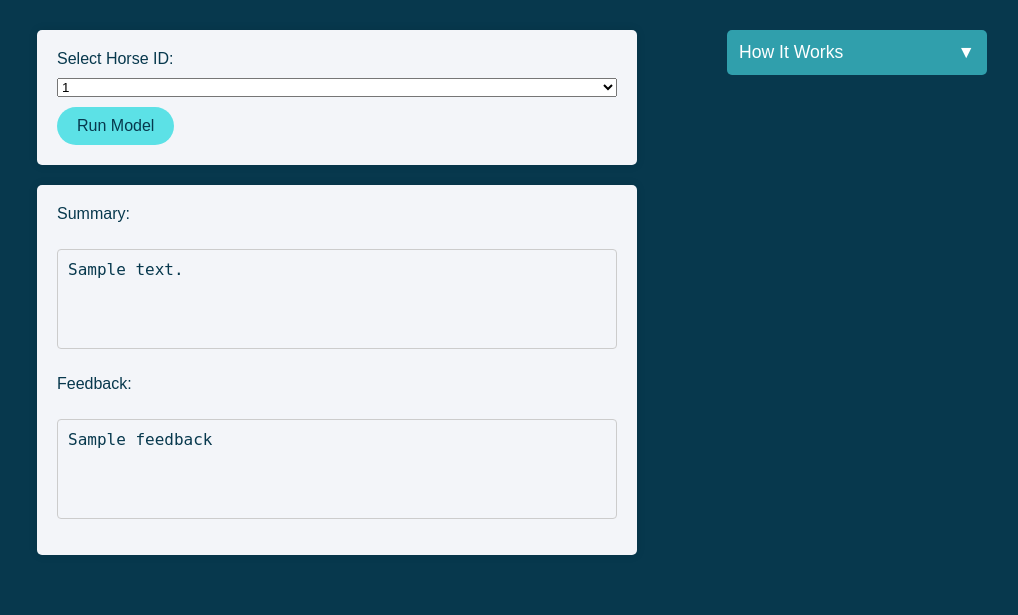
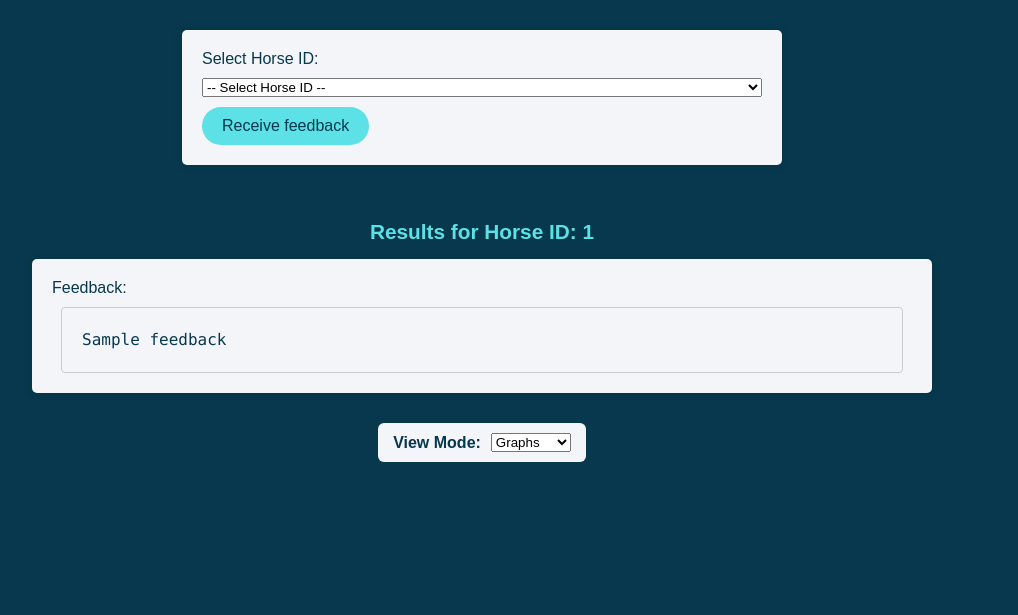
Before and after one commit to KristinaStrakova/Horse-Training-Feedback-Generator, a Flask app: template Equine_Integration_Rubies/web app/templates/index.html in a window 1280 px wide; the page is wider, and only the part inside the window is pictured. Shown: the part 190-805 px from the top of that part, without its empty margins (178-1196 px from the left). After the commit the page ends 652 px from the top of that part, so only its background shows below. Run offline with Flask 3, Linux system fonts and the light colour scheme; the template is opened without the code that fills it: most values are stand-ins (such as "Sample title", 1, 10 or a date in 2020); parts of the project's set-up code (start-up, migrations or seed data) failed here and were passed over.

Commit message:
Updated model + design tweaks

```diff
--- a/Equine_Integration_Rubies/web app/app.py
+++ b/Equine_Integration_Rubies/web app/app.py
@@ -2,6 +2,7 @@ from flask import Flask, render_template, request
 from horse_model import get_all_horse_ids, get_summary_for_horse, get_horse_dataframe
 from model_runner import generate_local_feedback
 from utils.summary_plot import plot_training_summary
+from utils.summary_plot_bars import plot_training_summary_bars
 import os
 
 app = Flask(__name__)
@@ -26,11 +27,11 @@ def run_model():
 
     if summary_text.startswith("No data available") or "Summary generation failed" in summary_text:
         return render_template("index.html",
-                               horse_ids=horse_ids,
-                               summary_text="[Error fetching summary]",
-                               feedback="[Error fetching feedback]",
-                               chart_path=None,
-                               horse_id=horse_id)
+                       horse_ids=horse_ids,
+                       summary_text=summary_text,
+                       feedback=feedback,
+                       chart_path=f"charts/{chart_filename}",
+                       selected_horse_id=horse_id)
 
     feedback = generate_local_feedback(summary_text)
 
@@ -40,13 +41,15 @@ def run_model():
     chart_path = os.path.join("static", "charts", chart_filename)
     plot_training_summary(df_horse, chart_path)
 
+    plot_training_summary_bars(df_horse, output_dir="static/charts", horse_id=horse_id)
+
     return render_template("index.html",
                        horse_ids=horse_ids,
                        summary_text=summary_text,
                        feedback=feedback,
                        chart_path=f"charts/{chart_filename}",
-                       horse_id=horse_id,
                        selected_horse_id=horse_id)
+
 
 
 if __name__ == '__main__':
--- a/Equine_Integration_Rubies/web app/model_runner.py
+++ b/Equine_Integration_Rubies/web app/model_runner.py
@@ -14,13 +14,15 @@ The data includes:
 
 Guidelines:
 - Comment on the overall training balance.
+- Comment on each gait (walk, trot, canter, galop) based on Load and ACWR for the current week.
 - Point out gaits that are undertrained or overtrained (based on Zone).
 - Note that some days have Load = 0 (recovery days).
 - Give clear advice on adjusting training or giving rest.
 
 Provide only the feedback with explanations. No summaries.
 
-Horse Summary:
+
+--- Training Summary Start ---
 {summary_text}
 --- Training Summary End ---
 
@@ -40,7 +42,7 @@ Trainer Feedback:
 
     # Run Mistral model via Ollama CLI
     result = subprocess.run(
-        [ollama_path, "run", "mistral"],
+        [ollama_path, "run", "gemma:7b"],
         input=prompt.encode(),
         stdout=subprocess.PIPE
     )
--- a/Equine_Integration_Rubies/web app/static/style.css
+++ b/Equine_Integration_Rubies/web app/static/style.css
@@ -16,11 +16,10 @@ header.banner {
 
 .logo {
     width: 150px;
-    height: 150px;           /* Make it square */
-    object-fit: cover;       /* Crop the image to fill the container */
-    border-radius: 50%;      /* Make it a circle */
+    height: 150px;
+    object-fit: cover;
+    border-radius: 50%;
 }
-
 
 .banner h1 {
     color: #5CE1E6;
@@ -32,35 +31,28 @@ header.banner {
 /* Layout */
 .page-layout {
     display: flex;
-    justify-content: flex-start;   /* Align content to the start of flex container */
     align-items: flex-start;
-    gap: 40px;
-    flex-wrap: nowrap;
-    max-width: 1200px;
+    justify-content: center;
+    max-width: 1800px;
     margin: 0 auto;
+    padding: 0 20px;
     width: 100%;
-    padding-left: 125px;  /* ✅ This will shift the entire content slightly to the right */
 }
 
-
 .main-container {
+    flex-grow: 1;
+    max-width: 1600px;
+    width: 100%;
     display: flex;
     flex-direction: column;
     align-items: center;
-    justify-content: flex-start;
-    flex-grow: 1;
-    max-width: 700px;
-    width: 100%;
 }
 
-/* Card blocks for input and output */
 .card {
     background-color: #F3F5F9;
     padding: 20px;
     border-radius: 5px;
     width: 100%;
-    max-width: 600px;
-    min-width: 400px; /* ✅ prevent overly narrow cards */
     box-sizing: border-box;
     box-shadow: 0 0 10px rgba(0, 0, 0, 0.1);
     margin-bottom: 20px;
@@ -70,39 +62,22 @@ header.banner {
     color: #07384D;
 }
 
-
-/* Input and Output areas */
+/* Input & Output */
 textarea,
 .output-box {
     width: 100%;
     font-size: 1rem;
-    padding: 10px;
-    box-sizing: border-box;
+    padding: 15px;
     border: 1px solid #ccc;
     border-radius: 4px;
     background-color: #F3F5F9;
     color: #07384D;
+    white-space: pre-wrap;
+    word-wrap: break-word;
+    overflow-wrap: break-word;
+    overflow-y: auto;
 }
 
-.output-box {
-    min-height: 100px;
-    width: 100%;
-    font-size: 1rem;
-    padding: 10px;
-    box-sizing: border-box;
-    border: 1px solid #ccc;
-    border-radius: 4px;
-    background-color: #F3F5F9;
-    color: #07384D;
-
-    white-space: pre-wrap;     /* Wrap long lines */
-    word-wrap: break-word;
-    overflow-wrap: break-word;
-    overflow-y: auto;          /* Scroll vertically if too long */
-}
-
-
-/* Buttons */
 button {
     padding: 10px 20px;
     font-size: 1rem;
@@ -119,20 +94,18 @@ button {
 
 /* Sidebar */
 .sidebar {
-    max-width: 260px;
+    flex: 0 0 auto;
     width: 100%;
-    margin-top: 0;
+    max-width: 320px;
     align-self: flex-start;
 }
 
-/* Collapsible instructions */
 .collapsible {
     background-color: #309FAC;
     color: white;
     cursor: pointer;
     padding: 12px;
     width: 100%;
-    max-width: 260px;
     border: none;
     text-align: left;
     outline: none;
@@ -162,26 +135,104 @@ button {
     color: #07384D;
 }
 
-#loading {
-    display: none;
-    text-align: center;
-    color: #5CE1E6;
-    margin-top: 1em;
+/* Graphs */
+.chart-grid {
+    display: flex;
+    flex-wrap: wrap;
+    justify-content: space-between;
+    gap: 30px;
+    margin-bottom: 40px;
+    width: 100%;
 }
 
-.chart-container {
-    text-align: center;
+.chart-block {
+    flex: 1 1 48%;
+    background-color: #F3F5F9;
+    border-radius: 8px;
+    padding: 15px;
+    box-sizing: border-box;
+    color: #5CE1E6;
+}
+
+.chart-explanation {
+    font-size: 0.95em;
+    margin-top: 10px;
+    color: #07384D;
+}
+
+.chart-block h3 {
+    color: #5CE1E6;
+    margin-bottom: 15px;
+}
+
+.training-chart {
+    width: 100%;
+    max-width: 900px;
+    display: block;
+    margin: 0 auto;
+    border: 1px solid #ccc;
+    border-radius: 6px;
+}
+
+.view-toggle {
+    margin: 30px 0 20px 0;
+    padding: 10px 15px;
+    background-color: #F3F5F9;
+    border-radius: 6px;
+    color: #07384D;
+    font-weight: bold;
+    display: flex;
+    align-items: center;
+    gap: 10px;
+}
+
+
+.spacer {
+    height: 30px;
+}
+
+/* Form & Sidebar layout */
+.form-sidebar-wrapper {
+    display: flex;
+    justify-content: center;
+    gap: 40px;
+    width: 100%;
+    flex-wrap: wrap;
     margin-bottom: 20px;
 }
 
-.chart-container h3 {
-    color: #5CE1E6;
-    margin-bottom: 10px;
+
+.narrow-card {
+    flex: 0 1 50%;
+    max-width: 600px;
+    min-width: 350px;
 }
 
-.training-chart {
-    width: 95%;
-    max-width: 1000px;
-    border: 1px solid #ccc;
-    padding: 10px;
+.horse-heading {
+    color: #5CE1E6;
+    margin: 15px 0;
+    font-size: 1.3rem;
 }
+pre.output-box {
+    white-space: pre-wrap;
+    word-wrap: break-word;
+    overflow-wrap: break-word;
+    overflow-x: auto;
+    max-width: 100%;
+    display: block;
+    padding: 20px;
+    line-height: 1.5;
+    font-family: Consolas, monospace;
+}
+
+/* Constrain width of feedback and summary content */
+#feedback,
+#summary {
+    max-width: 800px;   /* adjust if you prefer e.g. 800px */
+    margin: 0 auto;
+}
+#feedback-section,
+#summary-section {
+    max-width: 900px;  /* or whatever width you prefer */
+    margin: 0 auto;
+}
--- a/Equine_Integration_Rubies/web app/templates/index.html
+++ b/Equine_Integration_Rubies/web app/templates/index.html
@@ -13,62 +13,127 @@
 
     <main class="page-layout">
         <div class="main-container">
-            <!-- Input Form -->
-            <form id="horse-form" method="POST" action="/run_model" class="card">
-                <label for="horse-id">Select Horse ID:</label>
-                <select name="horse_id" id="horse-id">
-                    {% for horse_id in horse_ids %}
-                        <option value="{{ horse_id }}" {% if horse_id == selected_horse_id %}selected{% endif %}>{{ horse_id }}</option>
-                    {% endfor %}
+
+            <!-- FORM SECTION -->
+            <div class="form-sidebar-wrapper">
+                <form id="horse-form" method="POST" action="/run_model" class="card narrow-card">
+                    <label for="horse-id">Select Horse ID:</label>
+                    <select name="horse_id" id="horse-id">
+                        <option value="" disabled selected>-- Select Horse ID --</option>
+                        {% for hid in horse_ids %}
+                            <option value="{{ hid }}">{{ hid }}</option>
+                        {% endfor %}
+                    </select>
+
+
+                    <button type="submit">Receive feedback</button>
+                </form>
+
+                <div id="loading-indicator" style="display: none; color: #5CE1E6; font-weight: bold; margin: 10px 0;">
+                    Loading... Please wait.
+                </div>
+            </div>
+
+            <!-- HORSE HEADING -->
+            {% if selected_horse_id %}
+                <h2 class="horse-heading">Results for Horse ID: {{ selected_horse_id }}</h2>
+            {% endif %}
+
+            <!-- FEEDBACK SECTION -->
+            {% if feedback %}
+                <div id="feedback-section" class="card">
+                    <label>Feedback:</label>
+                    <pre id="feedback" class="output-box">{{ feedback | safe }}</pre>
+
+                </div>
+            {% endif %}
+
+            <!-- VIEW MODE TOGGLE -->
+            {% if feedback %}
+            <div class="view-toggle">
+                <label for="view-mode">View Mode:</label>
+                <select id="view-mode">
+                    <option value="graphs">Graphs</option>
+                    <option value="summary">Summary</option>
                 </select>
-                <button type="submit">Run Model</button>
-            </form>
+            </div>
+            {% endif %}
 
-            <!-- Output Section -->
-            <div class="card" id="result">
 
+            <!-- GRAPHS -->
+            <div id="graph-section" style="display: block;">
                 {% if chart_path %}
-                <div class="chart-container">
-                    <h3>Training Summary Graph</h3>
-                    <img src="{{ url_for('static', filename=chart_path) }}"
-                         alt="Training Summary Chart"
-                         class="training-chart">
+                <div class="chart-grid">
+                    <div class="chart-block">
+                        <h3>Recent 7 Days - Load per Gait</h3>
+                        <img src="{{ url_for('static', filename='charts/bars_load_' + selected_horse_id + '.png') }}"
+                            alt="Recent Load Bar Chart" class="training-chart">
+                        <p class="chart-explanation">
+                            This chart displays daily training load per gait over the past 7 days. Use it to compare effort levels across different gait types.
+                        </p>
+                    </div>
+                    <div class="chart-block">
+                        <h3>Recent 7 Days - ACWR per Gait</h3>
+                        <img src="{{ url_for('static', filename='charts/bars_acwr_' + selected_horse_id + '.png') }}"
+                            alt="Recent ACWR Bar Chart" class="training-chart">
+                        <p class="chart-explanation">
+                            This chart shows the Acute:Chronic Workload Ratio for each gait. Values between 0.8 and 1.5 are considered optimal.
+                        </p>
+                    </div>
+                    <div class="chart-block">
+                        <h3>Weekly Avg Load per Gait (Last 5 Weeks)</h3>
+                        <img src="{{ url_for('static', filename='charts/bars_weekly_load_' + selected_horse_id + '.png') }}"
+                            alt="Weekly Load Bar Chart" class="training-chart">
+                        <p class="chart-explanation">
+                            Average training load per gait across the past 5 weeks. Helps evaluate long-term training trends.
+                        </p>
+                    </div>
+                    <div class="chart-block">
+                        <h3>Weekly Avg ACWR per Gait (Last 5 Weeks)</h3>
+                        <img src="{{ url_for('static', filename='charts/bars_weekly_acwr_' + selected_horse_id + '.png') }}"
+                            alt="Weekly ACWR Bar Chart" class="training-chart">
+                        <p class="chart-explanation">
+                            Average ACWR across gaits over the past 5 weeks. It highlights whether horses have been optimally trained weekly.
+                        </p>
+                    </div>
                 </div>
                 {% endif %}
+            </div>
 
+            <!-- SUMMARY -->
+            <div id="summary-section" style="display: none;" class="card">
                 <label>Summary:</label>
-                <pre id="summary" class="output-box">{{ summary_text or '[Summary will appear here]' }}</pre>
+                <pre id="summary" class="output-box">{{ summary_text | safe }}</pre>
 
-                <label>Feedback:</label>
-                <pre id="feedback" class="output-box">{{ feedback or '[Feedback will appear here]' }}</pre>
             </div>
+
         </div>
-
-        <aside class="sidebar">
-            <section class="instructions">
-                <button class="collapsible">How It Works</button>
-                <div class="content">
-                    <p>This tool allows you to interact with an AI model that analyzes horse training data and returns smart feedback.</p>
-                    <p><strong>Steps:</strong></p>
-                    <ul>
-                        <li>Select a Horse ID from the dropdown</li>
-                        <li>Click "Run Model"</li>
-                        <li>View the generated summary and trainer feedback</li>
-                    </ul>
-                </div>
-            </section>
-        </aside>
     </main>
 
     <script>
-    // Toggle collapsible instruction box
-    const collapsible = document.querySelector('.collapsible');
-    const content = document.querySelector('.content');
+        // View mode toggle
+        const viewToggle = document.getElementById('view-mode');
+        const graphSection = document.getElementById('graph-section');
+        const summarySection = document.getElementById('summary-section');
 
-    collapsible.addEventListener('click', function () {
-        this.classList.toggle('active');
-        content.style.display = (content.style.display === 'block') ? 'none' : 'block';
-    });
+        viewToggle.addEventListener('change', () => {
+            const mode = viewToggle.value;
+            graphSection.style.display = mode === 'graphs' ? 'block' : 'none';
+            summarySection.style.display = mode === 'summary' ? 'block' : 'none';
+        });
+
+        // Form loading logic
+        const form = document.getElementById('horse-form');
+        const loading = document.getElementById('loading-indicator');
+        const feedbackSection = document.getElementById('feedback-section');
+        const viewToggleDiv = document.querySelector('.view-toggle');
+
+        const hideWhileLoading = [feedbackSection, graphSection, summarySection, viewToggleDiv];
+
+        form.addEventListener('submit', () => {
+            loading.style.display = 'block';
+            hideWhileLoading.forEach(el => el && (el.style.display = 'none'));
+        });
     </script>
 </body>
 </html>
```
Also changed, not shown: Equine_Integration_Rubies/web app/utils/summary_plot_bars.py (added, +108 -0 lines), Equine_Integration_Rubies/web app/static/charts/bars_acwr_311.png (added), Equine_Integration_Rubies/web app/static/charts/bars_acwr_483.png (added), Equine_Integration_Rubies/web app/static/charts/bars_load_311.png (added), Equine_Integration_Rubies/web app/static/charts/bars_load_483.png (added), Equine_Integration_Rubies/web app/static/charts/bars_weekly_acwr_311.png (added), Equine_Integration_Rubies/web app/static/charts/bars_weekly_acwr_483.png (added), Equine_Integration_Rubies/web app/static/charts/bars_weekly_load_311.png (added), Equine_Integration_Rubies/web app/static/charts/bars_weekly_load_483.png (added), Equine_Integration_Rubies/web app/static/charts/training_summary_311.png, Equine_Integration_Rubies/web app/static/charts/training_summary_483.png (added).
